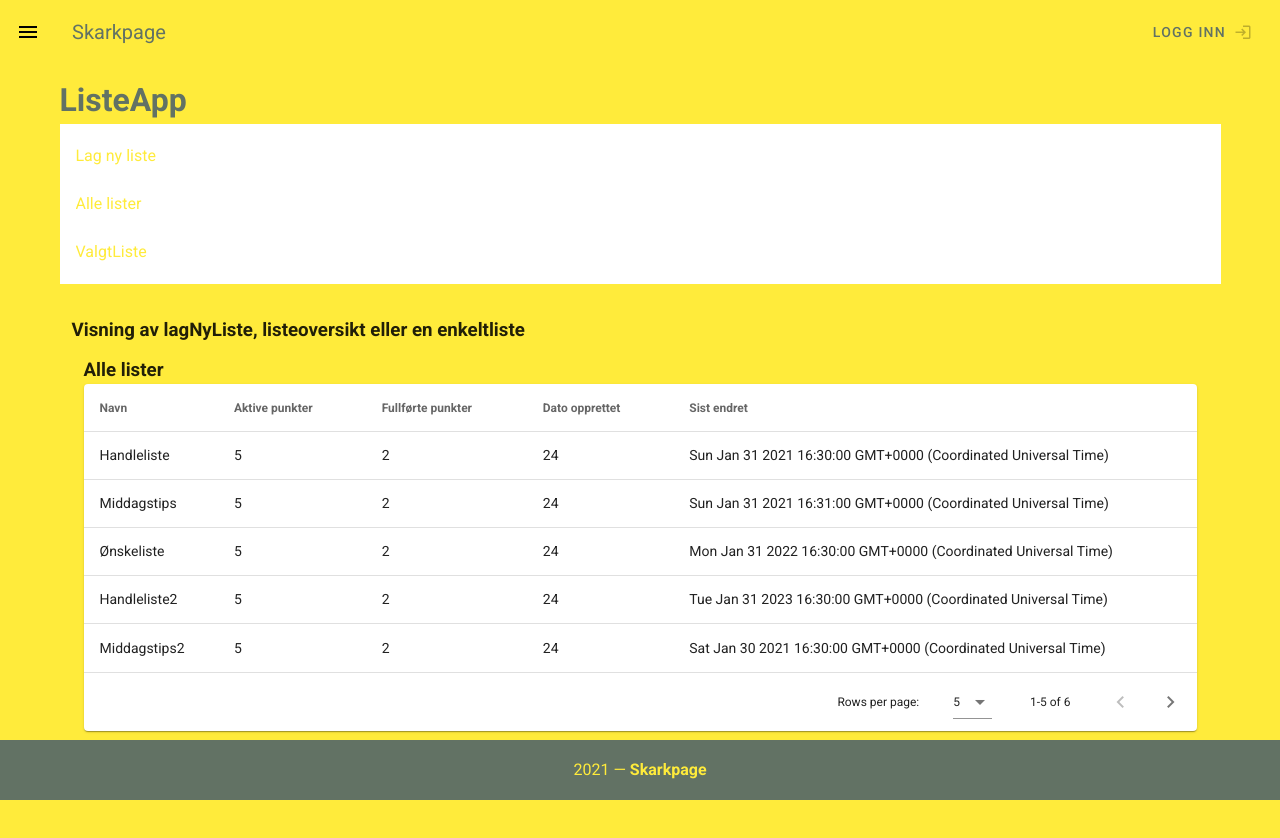
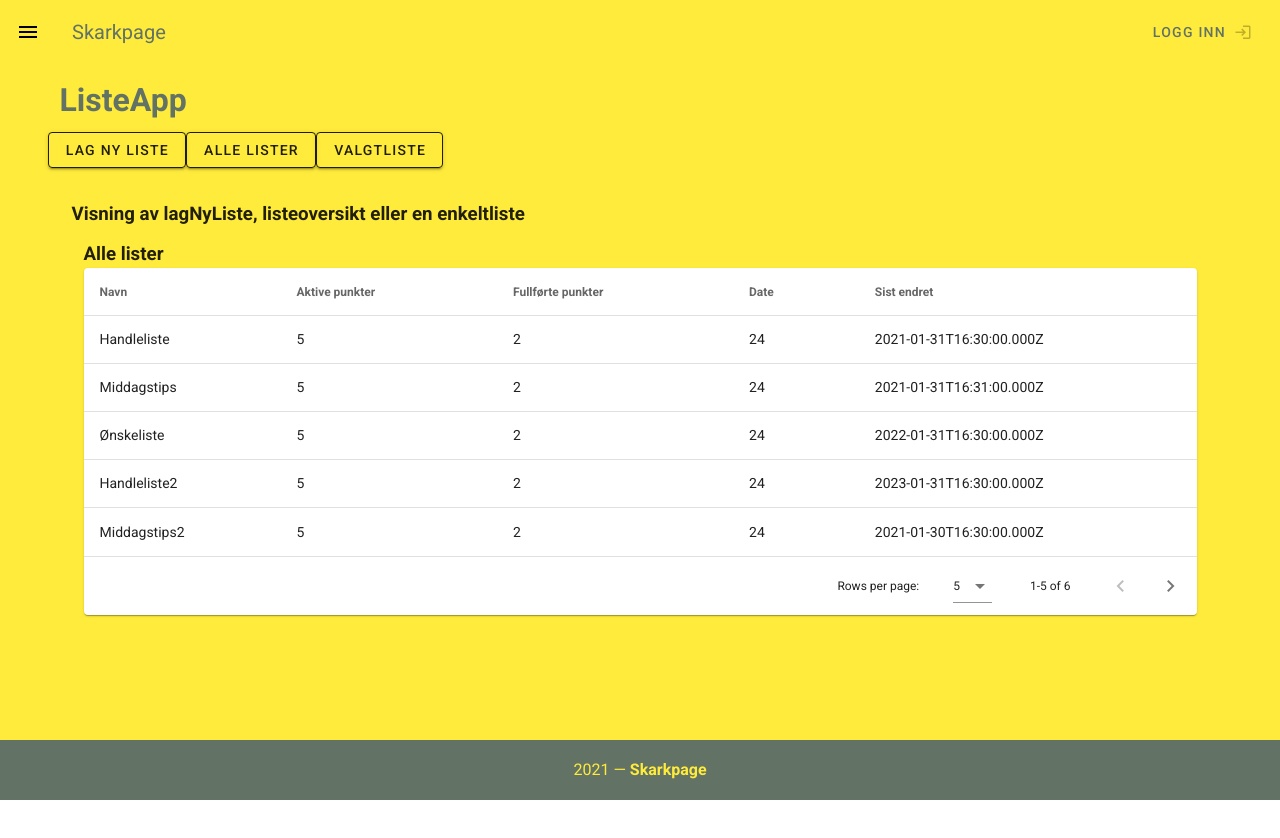
Before and after one commit to Skarkolainen/Skarkpage, a Vue app: page /ListeApp/listeOversikt in a window 1280 px wide. Shown: the top 838 px of the page. After the commit the page ends 800 px from the top, so only its background shows below. Built offline with nearby package versions, Linux system fonts and the light colour scheme.

Commit message:
forsøk på custom visning dato i listetabellen

```diff
--- a/src/pages/listeApp/ListeApp.vue
+++ b/src/pages/listeApp/ListeApp.vue
@@ -1,23 +1,11 @@
 <template>
   <v-container class="listeApp">
     <h1 class="heading secondary--text">ListeApp</h1>
-    <v-list>
-      <v-list-item-group>
-        <v-list-item
-          v-for="link in links"
-          :key="link.route"
-          router
-          :to="link.route"
-        >
-          <v-list-item-content
-            ><v-list-item-title class="primary--text">
-              {{ link.text }}</v-list-item-title
-            >
-          </v-list-item-content>
-        </v-list-item>
-      </v-list-item-group>
-    </v-list>
-
+    <v-row class="my-2">
+      <div v-for="link in links" :key="link.route">
+        <v-btn :to="link.route" elevation="2" outlined>{{ link.text }}</v-btn>
+      </div>
+    </v-row>
     <v-container class="my-5">
       <h3>Visning av lagNyListe, listeoversikt eller en enkeltliste</h3>
       <router-view></router-view>
@@ -38,7 +26,7 @@ export default {
           text: "Alle lister",
           route: "/ListeApp/ListeOversikt",
         },
-        { text: "ValgtListe", route: "/ListeApp/Liste" },
+        { text: "ValgtListe", route: "/ListeApp/ListeNavn" },
       ],
     };
   },
--- a/src/pages/listeApp/ListeOversikt.vue
+++ b/src/pages/listeApp/ListeOversikt.vue
@@ -2,15 +2,17 @@
   <v-container>
     <h3>Alle lister</h3>
     <v-data-table
+      class="row-pointer elevation-1"
       :headers="overskrift"
-      :items="desserts"
+      :items="lister"
       :items-per-page="5"
-      class="elevation-1"
+      @click:row="klikk"
     >
-    <template>
+      <template v-slot:items="props">
+        <td>{{ props.item.navn +"hello" }}</td>
+        <td class="text-xs-right" style="background-color: yellow;">{{ props.item.opprettet }}</td>
 
-    </template>
-
+      </template>
     </v-data-table>
   </v-container>
 </template>
@@ -23,54 +25,91 @@ export default {
         { text: "Navn", value: "navn" },
         { text: "Aktive punkter", value: "aktive" },
         { text: "Fullførte punkter", value: "fullførte" },
-        { text: "Dato opprettet", value: "opprettet" },
+        { text: "Date", value: "opprettet" },
         { text: "Sist endret", value: "endret" },
       ],
-      desserts: [
+      lister: [
         {
           navn: "Handleliste",
           aktive: 5,
           fullførte: 2,
           opprettet: 24,
-          endret: new Date(2020,12,31,16,30),
+          endret: new Date(2020, 12, 31, 16, 30).toISOString(),
         },
         {
           navn: "Middagstips",
           aktive: 5,
           fullførte: 2,
           opprettet: 24,
-          endret: new Date(2020,12,31,16,31),
+          endret: new Date(2020, 12, 31, 16, 31).toISOString(),
         },
         {
           navn: "Ønskeliste",
           aktive: 5,
           fullførte: 2,
           opprettet: 24,
-          endret: new Date(2021,12,31,16,30),
+          endret: new Date(2021, 12, 31, 16, 30).toISOString(),
         },
         {
           navn: "Handleliste2",
           aktive: 5,
           fullførte: 2,
           opprettet: 24,
-          endret: new Date(2022,12,31,16,30),
+          endret: new Date(2022, 12, 31, 16, 30).toISOString(),
         },
         {
           navn: "Middagstips2",
           aktive: 5,
           fullførte: 2,
           opprettet: 24,
-          endret: new Date(2020,12,30,16,30),
+          endret: new Date(2020, 12, 30, 16, 30).toISOString(),
         },
         {
           navn: "Ønskeliste2",
           aktive: 5,
           fullførte: 2,
           opprettet: 24,
-          endret: new Date(2019,12,31,16,30),
+          endret: new Date(2019, 12, 31, 16, 30).toISOString(),
         },
       ],
     };
   },
+  methods: {
+    klikk(props) {
+      console.log(props.navn);
+      this.$router.push("/ListeApp/" + props.navn);
+    },
+    customSort: function (items, index, isDesc) {
+      //https://codepen.io/mmia/pen/jOPyXad
+      items.sort((a, b) => {
+        if (index[0] == "date") {
+          if (!isDesc[0]) {
+            return new Date(b[index]) - new Date(a[index]);
+          } else {
+            return new Date(a[index]) - new Date(b[index]);
+          }
+        } else {
+          if (typeof a[index] !== "undefined") {
+            if (!isDesc[0]) {
+              return a[index]
+                .toLowerCase()
+                .localeCompare(b[index].toLowerCase());
+            } else {
+              return b[index]
+                .toLowerCase()
+                .localeCompare(a[index].toLowerCase());
+            }
+          }
+        }
+      });
+      return items;
+    },
+  },
 };
 </script>
+
+<style lang="css" scoped>
+.row-pointer >>> tbody tr :hover {
+  cursor: pointer;
+}
+</style>
```
